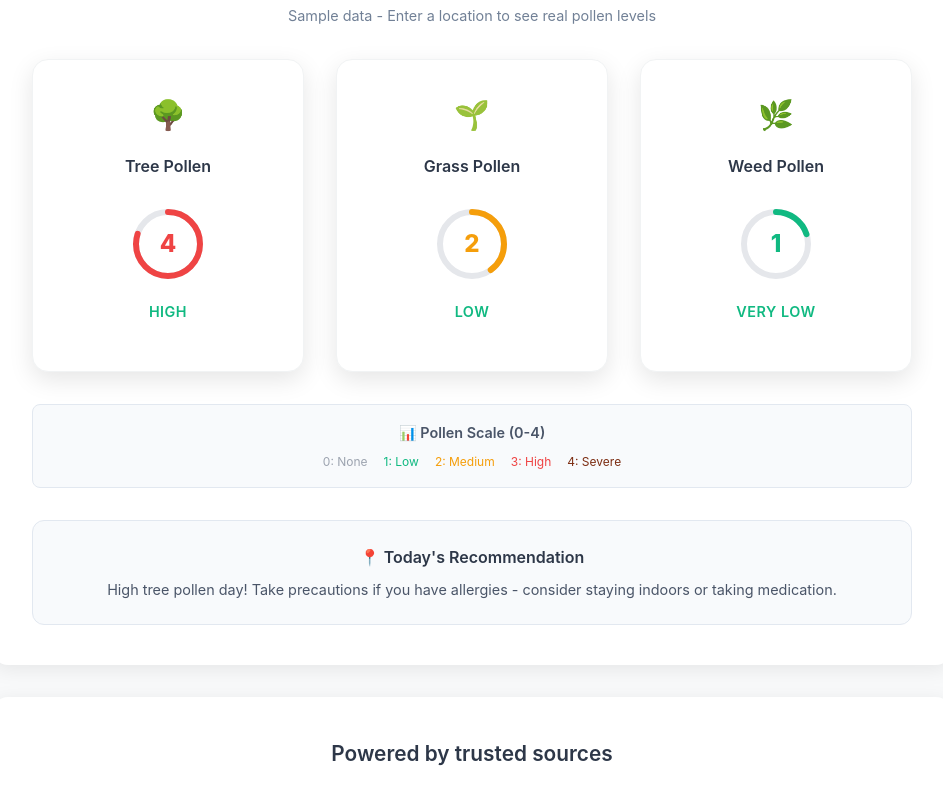
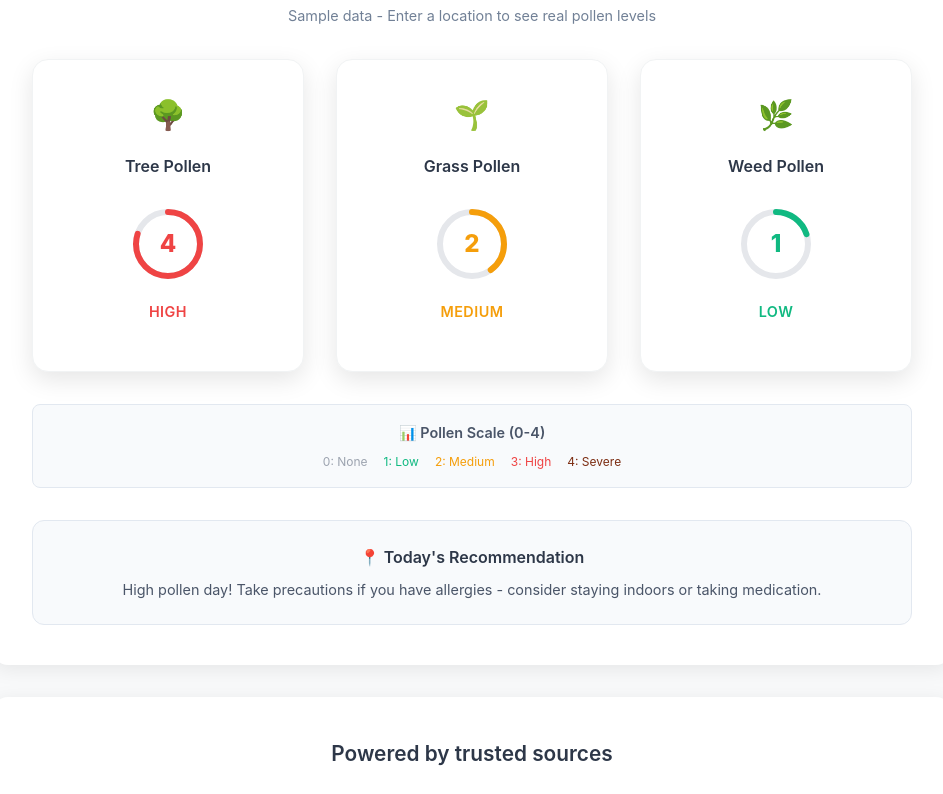
Before and after one commit to shwnhll/mypollenpal, a Next.js app: page / in a window 1280 px wide. Shown: the part 597-1391 px from the top of the page, without its empty margins (168-1111 px from the left). Built offline with nearby package versions, Linux system fonts and the light colour scheme.

Commit message:
Update page.tsx

```diff
--- a/app/page.tsx
+++ b/app/page.tsx
@@ -327,7 +327,7 @@ export default function Home() {
                 </div>
 
                 <div style={{
-                  color: '#10b981',
+                  color: '#ef4444',
                   fontWeight: '600',
                   marginBottom: '1rem',
                   textTransform: 'uppercase',
@@ -385,14 +385,14 @@ export default function Home() {
                 </div>
 
                 <div style={{
-                  color: '#10b981',
+                  color: '#f59e0b',
                   fontWeight: '600',
                   marginBottom: '1rem',
                   textTransform: 'uppercase',
                   fontSize: '0.9rem',
                   letterSpacing: '0.5px'
                 }} id="grassStatusDisplay">
-                  <span id="grassStatus">Low</span>
+                  <span id="grassStatus">Medium</span>
                 </div>
               </div>
 
@@ -450,7 +450,7 @@ export default function Home() {
                   fontSize: '0.9rem',
                   letterSpacing: '0.5px'
                 }} id="weedStatusDisplay">
-                  <span id="weedStatus">Very Low</span>
+                  <span id="weedStatus">Low</span>
                 </div>
               </div>
             </div>
@@ -507,8 +507,8 @@ export default function Home() {
                 fontSize: '0.9rem',
                 color: '#4a5568',
                 lineHeight: '1.5'
-              }} id="overallAdvice">
-                High tree pollen day! Take precautions if you have allergies - consider staying indoors or taking medication.
+              }              } id="overallAdvice">
+                High pollen day! Take precautions if you have allergies - consider staying indoors or taking medication.
               </div>
             </div>
           </div>
```
